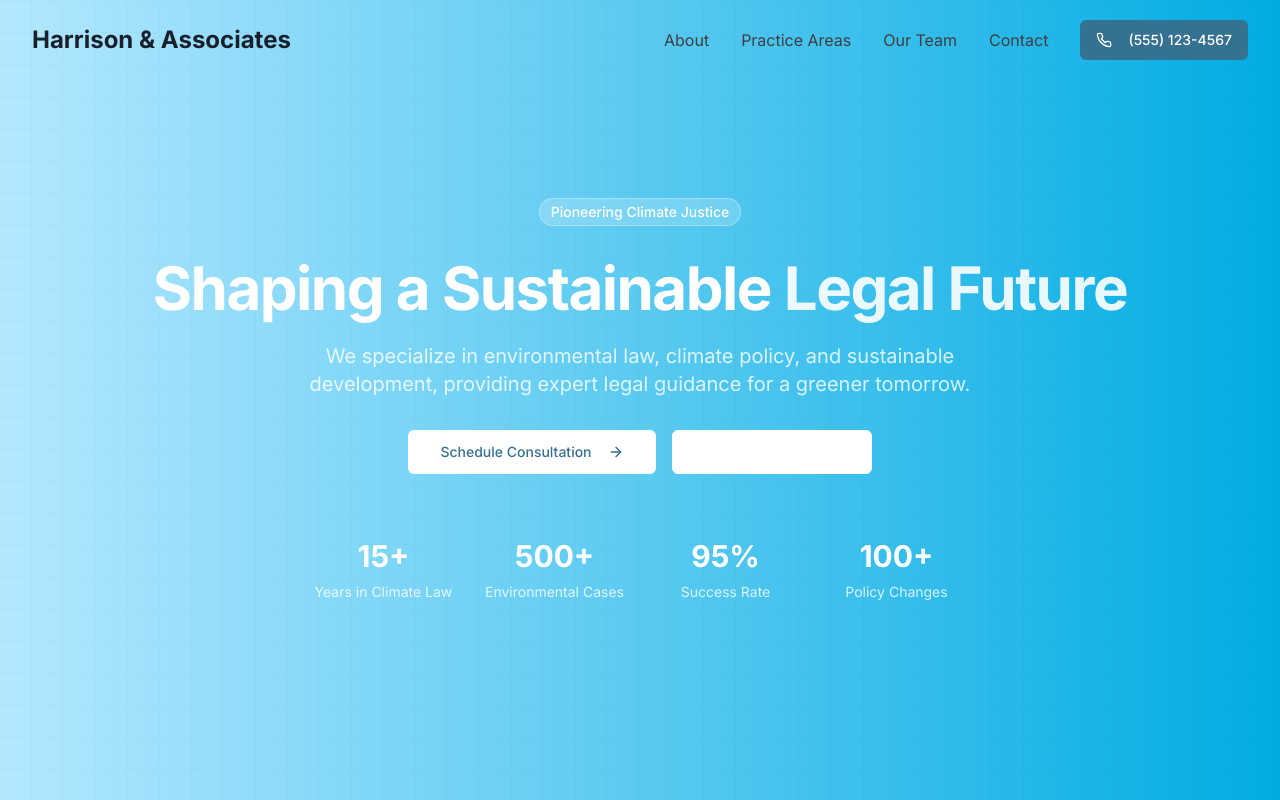
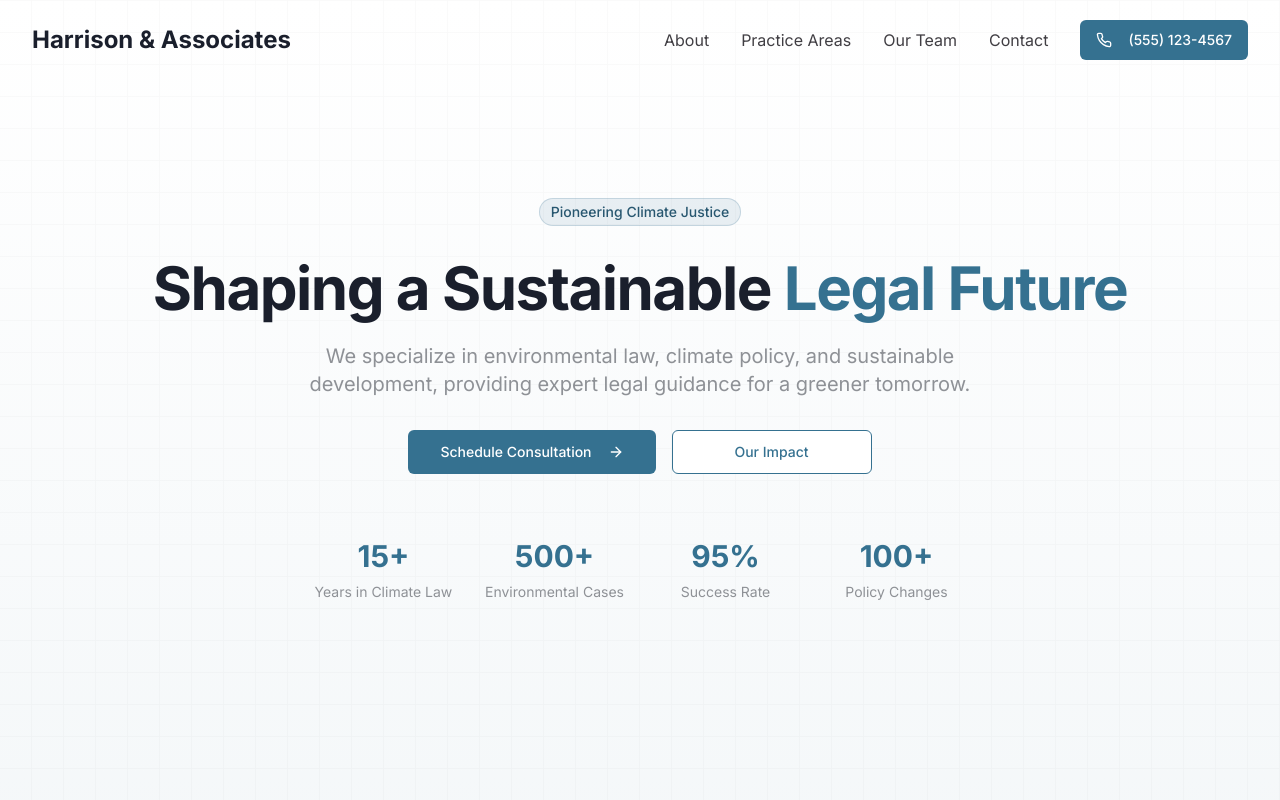
Before and after one commit to yashtomar15/juris-convert-modern, a React (Vite) app: page / in a window 1280 px wide. Shown: the top 800 px of the page. Built offline with nearby package versions, Linux system fonts and the light colour scheme.

Commit message:
Reverted to edit edt-3377cd78-6b25-4761-82a7-03584d5b0515: "Update primary color
Updated the primary color to #357190."

```diff
--- a/src/components/Hero.tsx
+++ b/src/components/Hero.tsx
@@ -7,22 +7,22 @@ const Hero = () => {
   const navigate = useNavigate();
 
   return (
-    <div className="relative min-h-screen flex items-center justify-center overflow-hidden bg-gradient-primary">
+    <div className="relative min-h-screen flex items-center justify-center overflow-hidden bg-gradient-to-b from-white to-primary/5">
       <div className="absolute inset-0 overflow-hidden">
         <div className="absolute inset-0 bg-grid-neutral-900/[0.02] bg-[size:32px_32px] opacity-100"></div>
       </div>
 
       <div className="relative max-w-7xl mx-auto px-4 sm:px-6 lg:px-8 py-32 flex flex-col items-center text-center">
-        <span className="inline-flex animate-fadeIn opacity-0 [--animation-delay:200ms] items-center rounded-full px-3 py-1 text-sm font-medium bg-white/20 text-white ring-1 ring-inset ring-white/30 mb-8">
+        <span className="inline-flex animate-fadeIn opacity-0 [--animation-delay:200ms] items-center rounded-full px-3 py-1 text-sm font-medium bg-primary/10 text-primary-dark ring-1 ring-inset ring-primary/20 mb-8">
           Pioneering Climate Justice
         </span>
 
-        <h1 className="animate-fadeIn opacity-0 [--animation-delay:400ms] text-4xl sm:text-5xl md:text-6xl font-bold text-white tracking-tight mb-6">
+        <h1 className="animate-fadeIn opacity-0 [--animation-delay:400ms] text-4xl sm:text-5xl md:text-6xl font-bold text-neutral-dark tracking-tight mb-6">
           Shaping a Sustainable
-          <span className="text-white/90"> Legal Future</span>
+          <span className="text-primary"> Legal Future</span>
         </h1>
 
-        <p className="animate-fadeIn opacity-0 [--animation-delay:600ms] max-w-2xl text-lg sm:text-xl text-white/80 mb-8">
+        <p className="animate-fadeIn opacity-0 [--animation-delay:600ms] max-w-2xl text-lg sm:text-xl text-neutral-light mb-8">
           We specialize in environmental law, climate policy, and sustainable development,
           providing expert legal guidance for a greener tomorrow.
         </p>
@@ -30,17 +30,13 @@ const Hero = () => {
         <div className="animate-fadeIn opacity-0 [--animation-delay:800ms] flex flex-col sm:flex-row gap-4 w-full justify-center">
           <Button
             size="lg"
-            className="bg-white text-primary hover:bg-white/90 min-w-[200px]"
+            className="bg-primary hover:bg-primary-dark text-white min-w-[200px]"
             onClick={() => navigate('/schedule')}
           >
             Schedule Consultation
             <ArrowRight className="ml-2 h-4 w-4" />
           </Button>
-          <Button
-            size="lg"
-            variant="outline"
-            className="border-white text-white hover:bg-white/10 min-w-[200px]"
-          >
+          <Button size="lg" variant="outline" className="border-primary text-primary hover:bg-primary/5 min-w-[200px]">
             Our Impact
           </Button>
         </div>
@@ -53,8 +49,8 @@ const Hero = () => {
             { number: "100+", label: "Policy Changes" },
           ].map((stat, index) => (
             <div key={index} className="flex flex-col items-center">
-              <span className="text-3xl font-bold text-white mb-2">{stat.number}</span>
-              <span className="text-white/80 text-sm">{stat.label}</span>
+              <span className="text-3xl font-bold text-primary mb-2">{stat.number}</span>
+              <span className="text-neutral-light text-sm">{stat.label}</span>
             </div>
           ))}
         </div>
--- a/tailwind.config.ts
+++ b/tailwind.config.ts
@@ -27,8 +27,8 @@ export default {
         foreground: "hsl(var(--foreground))",
         primary: {
           DEFAULT: "#357190",
-          dark: "#285770",
-          light: "#4A8CAD"
+          dark: "#285770", // Darker shade of the primary color
+          light: "#4A8CAD" // Lighter shade of the primary color
         },
         neutral: {
           dark: "#1A1F2C",
@@ -42,9 +42,6 @@ export default {
       },
       fontFamily: {
         sans: ['Inter', 'sans-serif'],
-      },
-      backgroundImage: {
-        'gradient-primary': 'linear-gradient(to right, #b4e8ff 0%, #01ace3 100%)',
       },
       keyframes: {
         "accordion-down": {
```
